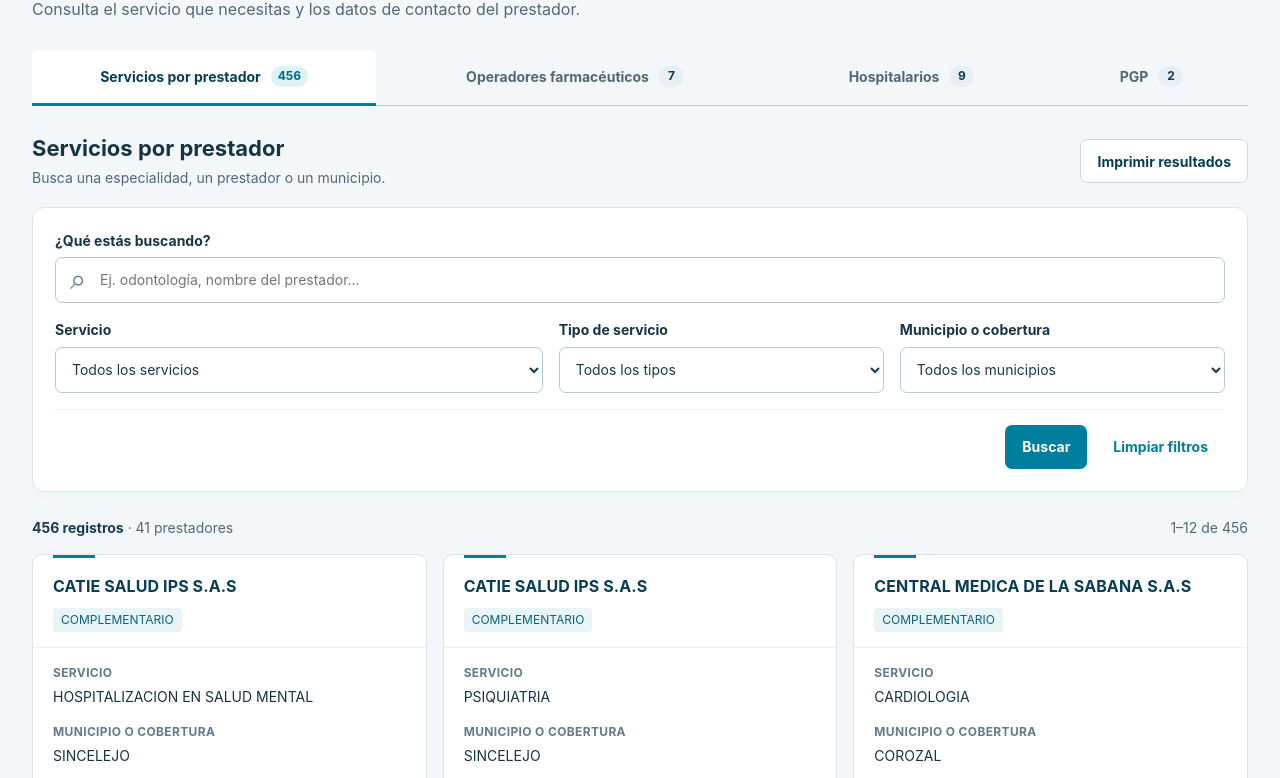
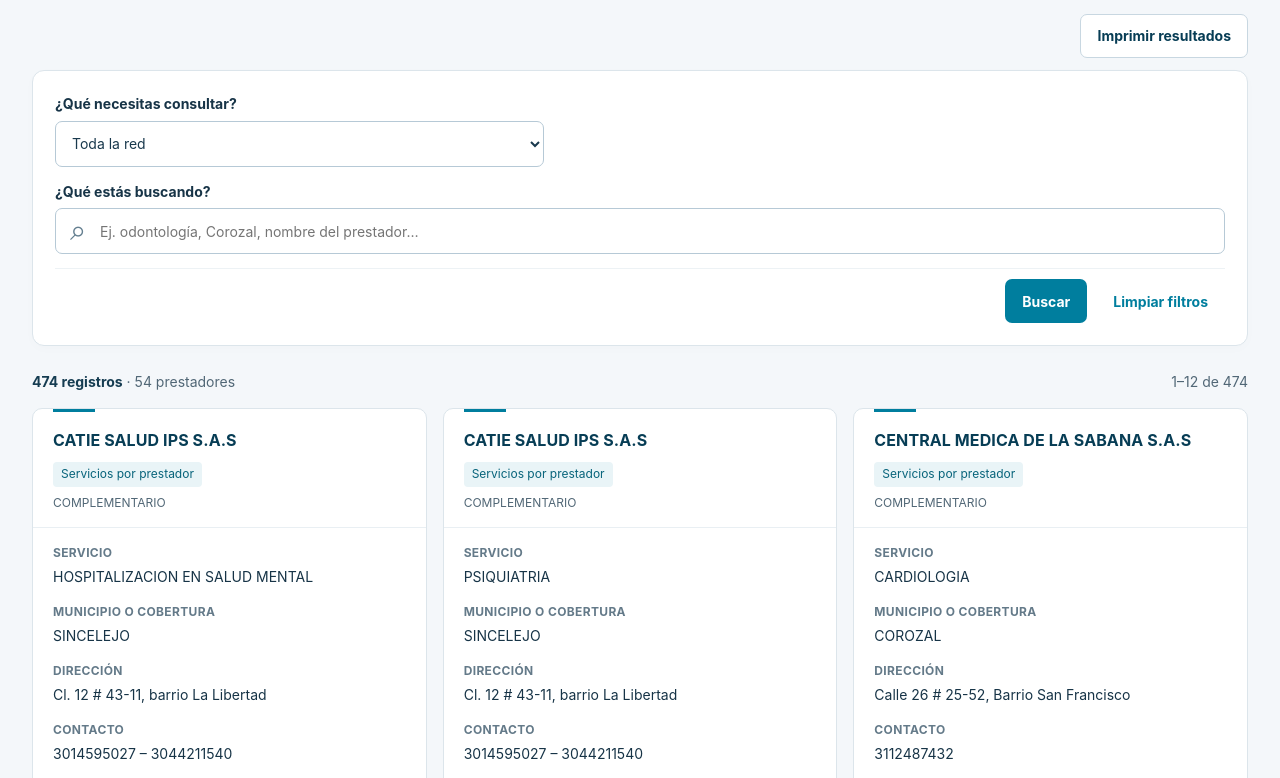
Before and after one commit to JeanQuintana-Dev/Consulta-de-red-de-prestadores, a website with bundled scripts: page index.html in a window 1280 px wide. Shown: the part 222-1000 px from the top of the page. Built offline with nearby package versions, Linux system fonts and the light colour scheme; files whose address does not match are found by name.

Commit message:
Simplifica el directorio con búsqueda unificada y categoría opcional

```diff
--- a/app.js
+++ b/app.js
@@ -6,15 +6,13 @@ const configs={
  hospitalarios:{title:'Hospitalarios',description:'Encuentra servicios hospitalarios y sus datos de contacto.',serviceText:1,address:2,contact:3},
  pgp:{title:'PGP',description:'Consulta los prestadores y servicios registrados en la modalidad PGP.',type:1,serviceText:2,address:3,contact:4,typeLabel:'Tipo de PGP'}
 };
-let data=null,active=Object.hasOwn(configs,location.hash.slice(1))?location.hash.slice(1):'servicios',page=1,filtered=[],printing=false;
+let data=null,active=Object.hasOwn(configs,location.hash.slice(1))?location.hash.slice(1):'all',page=1,filtered=[],printing=false;
 const size=12;
 function element(tag,className,text){const el=document.createElement(tag);if(className)el.className=className;if(text!==undefined)el.textContent=text;return el;}
 function options(id,values,label){const select=$(id);select.replaceChildren(new Option(label,''));[...new Set(values.filter(Boolean))].sort((a,b)=>a.localeCompare(b,'es')).forEach(v=>select.add(new Option(v,v)));}
 function switchTab(key){
- active=key;page=1;const c=configs[key];
- document.querySelectorAll('[role=tab]').forEach(tab=>{const selected=tab.dataset.tab===key;tab.setAttribute('aria-selected',String(selected));tab.tabIndex=selected?0:-1;});
- $('panel').setAttribute('aria-labelledby','tab-'+key);$('section-title').textContent=c.title;$('section-description').textContent=c.description;
- $('search').value='';$('search').placeholder=key==='servicios'?'Ej. odontología, nombre del prestador…':'Nombre, servicio, dirección o contacto…';
+ active=key;page=1;const c=configs[key]??{};$('category').value=key;
+ $('search').placeholder='Ej. odontología, Corozal, nombre del prestador…';
  const rows=data?.sheets[key]?.rows??[];
  for(const field of ['service','type','municipality']){
   $('filter-'+field).hidden=c[field]===undefined;
@@ -26,9 +24,10 @@ function switchTab(key){
 }
 function criteria(){return {query:$('search').value,municipality:$('municipality').value,type:$('type').value,service:$('service').value};}
 function field(dl,label,value){if(!value)return;dl.append(element('dt','',label),element('dd','',value));}
-function card(row){
- const c=configs[active],article=element('article','card'),head=element('div','card-header');head.append(element('h3','',row[0]||'Prestador sin nombre'));
- if(c.type!==undefined&&row[c.type])head.append(element('span','tag',row[c.type]));
+function card({row,key}){
+ const c=configs[key],article=element('article','card'),head=element('div','card-header');head.append(element('h3','',row[0]||'Prestador sin nombre'));
+ head.append(element('span','tag',c.title));
+ if(c.type!==undefined&&row[c.type])head.append(element('span','subtype',row[c.type]));
  const body=element('div','card-body'),dl=element('dl');
  if(c.service!==undefined)field(dl,'Servicio',row[c.service]);
  if(c.serviceText!==undefined)field(dl,'Servicios',row[c.serviceText]);
@@ -40,8 +39,9 @@ function card(row){
  article.append(head,body);return article;
 }
 function render(){
- const rows=data.sheets[active].rows;filtered=filterRows(rows,criteria(),configs[active]);
- const providers=new Set(filtered.map(r=>r[0]).filter(Boolean)).size;
+ const keys=active==='all'?Object.keys(configs):[active];
+ filtered=keys.flatMap(key=>filterRows(data.sheets[key].rows,criteria(),configs[key]).map(row=>({row,key})));
+ const providers=new Set(filtered.map(item=>item.row[0]).filter(Boolean)).size;
  $('summary').replaceChildren(element('strong','',`${filtered.length} ${filtered.length===1?'registro':'registros'}`),document.createTextNode(` · ${providers} ${providers===1?'prestador':'prestadores'}`));
  const pages=Math.max(1,Math.ceil(filtered.length/size));page=Math.min(page,pages);
  const shown=printing?filtered:filtered.slice((page-1)*size,page*size);$('results').replaceChildren(...shown.map(card));
@@ -50,7 +50,7 @@ function render(){
  $('pagination').hidden=pages===1;$('page-label').textContent=`Página ${page} de ${pages}`;$('previous').disabled=page===1;$('next').disabled=page===pages;$('print').disabled=!filtered.length;
  $('results').setAttribute('aria-busy','false');
 }
-function clearFilters(){$('search').value='';['service','type','municipality'].forEach(id=>$(id).value='');page=1;render();$('search').focus();}
+function clearFilters(){$('search').value='';history.replaceState(null,'',location.pathname);switchTab('all');['service','type','municipality'].forEach(id=>$(id).value='');page=1;render();$('search').focus();}
 async function load(){
  $('retry').hidden=true;
  try{
@@ -61,17 +61,14 @@ async function load(){
   try{const response=await fetch('/data/snapshot.json');if(!response.ok)throw Error();data=await response.json();data.source='snapshot';}catch{data=null;}
  }
  if(!data){$('results').replaceChildren(element('div','empty','No pudimos cargar el directorio. Comprueba tu conexión y vuelve a intentar.'));$('data-status').textContent='El directorio no está disponible.';$('summary').textContent='Sin datos disponibles';$('results').setAttribute('aria-busy','false');$('retry').hidden=false;return;}
- Object.keys(configs).forEach(key=>$('count-'+key).textContent=data.sheets[key].rows.length);
+
  $('filters').querySelectorAll('input,select,button').forEach(el=>el.disabled=false);
  const date=new Date(data.loadedAt).toLocaleString('es-CO',{dateStyle:'medium',timeStyle:'short'});
  $('data-status').textContent=data.source==='live'?`Datos consultados en Google Sheets: ${date}.`:`Copia del directorio del ${date}. No se pudo comprobar si hay cambios más recientes.`;
  $('retry').hidden=data.source==='live';switchTab(active);
 }
-document.querySelectorAll('[role=tab]').forEach(tab=>{
- tab.addEventListener('click',()=>{history.replaceState(null,'','#'+tab.dataset.tab);switchTab(tab.dataset.tab);});
- tab.addEventListener('keydown',event=>{const tabs=[...document.querySelectorAll('[role=tab]')];let index=tabs.indexOf(tab);if(event.key==='ArrowRight')index=(index+1)%tabs.length;else if(event.key==='ArrowLeft')index=(index+tabs.length-1)%tabs.length;else if(event.key==='Home')index=0;else if(event.key==='End')index=tabs.length-1;else return;event.preventDefault();tabs[index].click();tabs[index].focus();});
-});
-window.addEventListener('hashchange',()=>{const key=location.hash.slice(1);if(Object.hasOwn(configs,key))switchTab(key);});
+$('category').addEventListener('change',()=>{history.replaceState(null,'',location.pathname+($('category').value==='all'?'':'#'+$('category').value));switchTab($('category').value);});
+window.addEventListener('hashchange',()=>{const key=location.hash.slice(1);switchTab(Object.hasOwn(configs,key)?key:'all');});
 let timer;$('search').addEventListener('input',()=>{clearTimeout(timer);timer=setTimeout(()=>{if(data){page=1;render();}},180);});
 ['service','type','municipality'].forEach(id=>$(id).addEventListener('change',()=>{page=1;render();}));
  $('filters').addEventListener('submit',event=>{event.preventDefault();if(data){page=1;render();}});$('clear').onclick=clearFilters;
--- a/index.html
+++ b/index.html
@@ -11,17 +11,12 @@
  <a class="skip" href="#search">Ir a la búsqueda</a>
  <header class="top"><div class="top-inner"><img src="https://www.fomag.gov.co/wp-content/uploads/2025/04/Logo-color.png" alt="FOMAG" width="168" height="56"><div class="top-title">Red de prestadores<span>Sucre · 2026</span></div></div></header>
  <main>
-  <div class="intro"><div><p class="eyebrow">DIRECTORIO DE ATENCIÓN</p><h1>Encuentra dónde atenderte</h1><p>Consulta el servicio que necesitas y los datos de contacto del prestador.</p></div><div class="network-meta"><span class="status-dot"></span>Red de Sucre</div></div>
-  <nav class="tabs" role="tablist" aria-label="Redes de atención">
-   <button role="tab" id="tab-servicios" aria-controls="panel" aria-selected="true" data-tab="servicios"><span>Servicios por prestador</span><span class="tab-count" id="count-servicios">—</span></button>
-   <button role="tab" id="tab-farmacias" aria-controls="panel" aria-selected="false" tabindex="-1" data-tab="farmacias"><span>Operadores farmacéuticos</span><span class="tab-count" id="count-farmacias">—</span></button>
-   <button role="tab" id="tab-hospitalarios" aria-controls="panel" aria-selected="false" tabindex="-1" data-tab="hospitalarios"><span>Hospitalarios</span><span class="tab-count" id="count-hospitalarios">—</span></button>
-   <button role="tab" id="tab-pgp" aria-controls="panel" aria-selected="false" tabindex="-1" data-tab="pgp"><span>PGP</span><span class="tab-count" id="count-pgp">—</span></button>
-  </nav>
-  <section id="panel" role="tabpanel" aria-labelledby="tab-servicios">
-   <div class="section-heading"><div><h2 id="section-title">Servicios por prestador</h2><p id="section-description">Busca una especialidad, un prestador o un municipio.</p></div><button id="print" class="button secondary" disabled>Imprimir resultados</button></div>
+  <div class="intro"><div><h1>Encuentra tu prestador</h1><p>Busca por servicio, nombre o municipio en toda la red.</p></div></div>
+  <section id="panel" aria-label="Directorio de prestadores">
+   <div class="section-heading"><button id="print" class="button secondary" disabled>Imprimir resultados</button></div>
    <form id="filters" class="filters" role="search">
-    <div class="search-field"><label for="search">¿Qué estás buscando?</label><div class="input-wrap"><span aria-hidden="true">⌕</span><input type="search" id="search" placeholder="Ej. odontología, nombre del prestador…" autocomplete="off" disabled></div></div>
+    <div class="category-field"><label for="category">¿Qué necesitas consultar?</label><select id="category"><option value="all">Toda la red</option><option value="servicios">Servicios por prestador</option><option value="farmacias">Medicamentos y farmacias</option><option value="hospitalarios">Atención hospitalaria</option><option value="pgp">PGP</option></select></div>
+    <div class="search-field"><label for="search">¿Qué estás buscando?</label><div class="input-wrap"><span aria-hidden="true">⌕</span><input type="search" id="search" placeholder="Ej. odontología, Corozal, nombre del prestador…" autocomplete="off" disabled></div></div>
     <div id="filter-service" class="filter"><label for="service">Servicio</label><select id="service" disabled><option value="">Todos los servicios</option></select></div>
     <div id="filter-type" class="filter"><label for="type">Tipo de servicio</label><select id="type" disabled><option value="">Todos los tipos</option></select></div>
     <div id="filter-municipality" class="filter"><label for="municipality">Municipio o cobertura</label><select id="municipality" disabled><option value="">Todos los municipios</option></select></div>
```
Also changed, not shown: styles.css.
